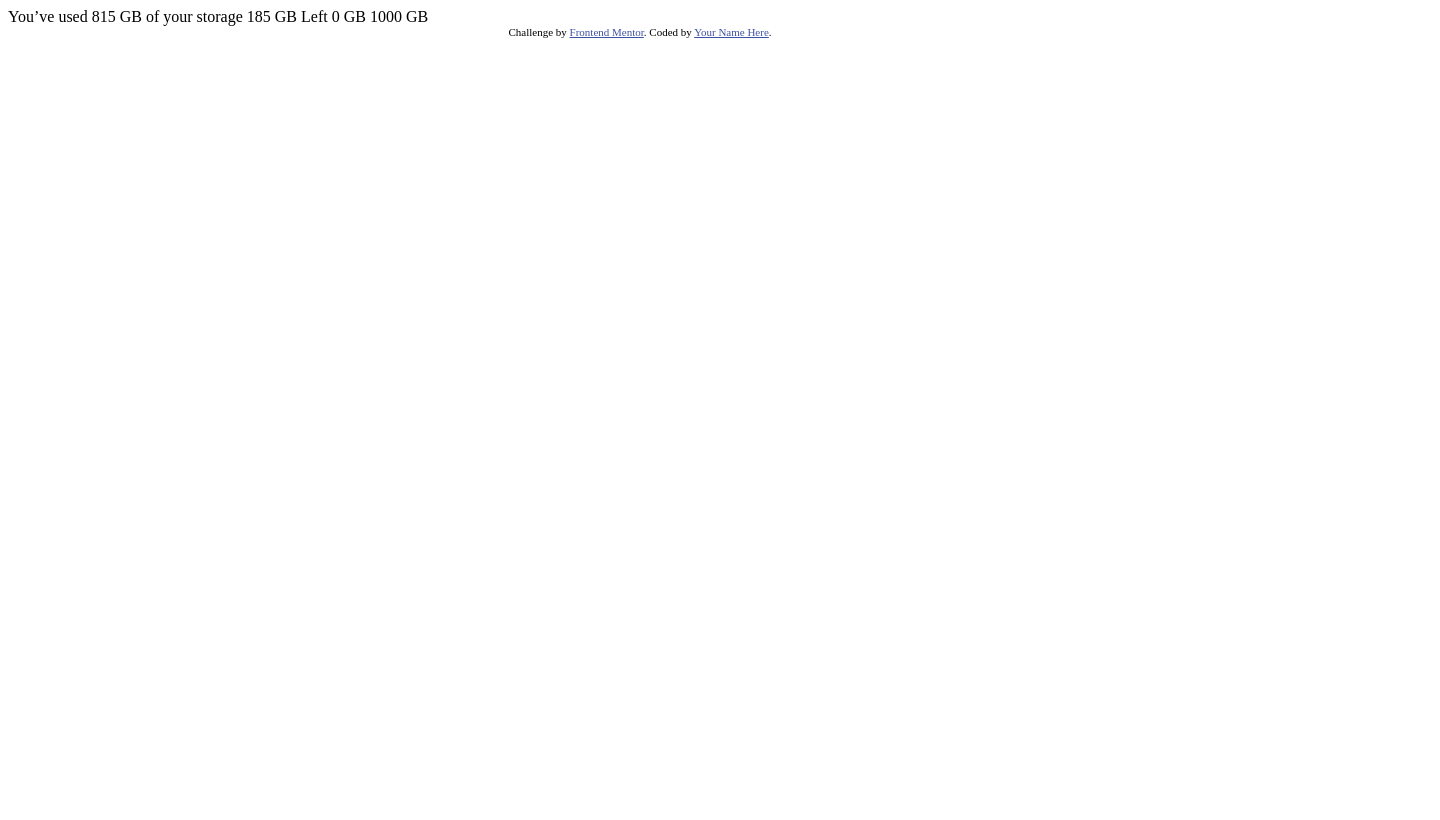
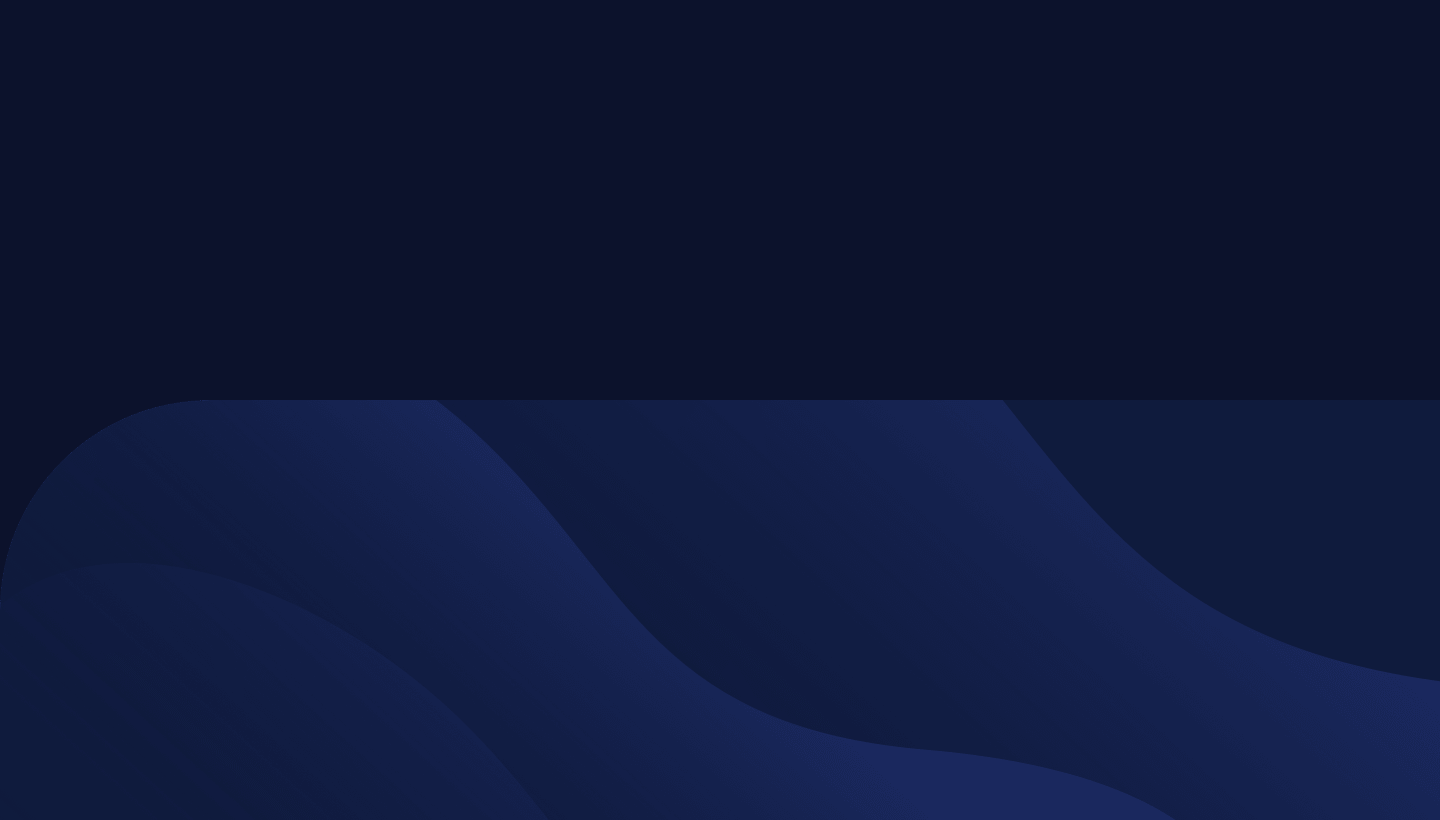
Before and after one commit to ronaldof16/Dados-filo, a plain HTML site: page index.html in a window 1280 px wide. Shown: the whole page, 1440 px wide, since content can reach past the window. Drawn offline with Linux system fonts and the light colour scheme.

Commit message:
Conclusão do background da página

```diff
--- a/index.html
+++ b/index.html
@@ -1,31 +1,19 @@
 <!DOCTYPE html>
-<html lang="en">
+<html lang="pt-br">
 <head>
   <meta charset="UTF-8">
-  <meta name="viewport" content="width=device-width, initial-scale=1.0"> <!-- displays site properly based on user's device -->
-
+  <meta name="viewport" content="width=device-width, initial-scale=1.0">
   <link rel="icon" type="image/png" sizes="32x32" href="./images/favicon-32x32.png">
-
   <title>Componente de armazenamento de dados filo</title>
-
-  <!-- Feel free to remove these styles or customise in your own stylesheet 👍 -->
-  <style>
-    .attribution { font-size: 11px; text-align: center; }
-    .attribution a { color: hsl(228, 45%, 44%); }
-  </style>
+  <link rel="stylesheet" href="style.css">
 </head>
 <body>
-
-  You’ve used 815 GB of your storage
-
-  185 GB Left
-
-  0 GB
-  1000 GB
-
-  <div class="attribution">
-    Challenge by <a href="https://www.frontendmentor.io?ref=challenge" target="_blank">Frontend Mentor</a>.
-    Coded by <a href="#">Your Name Here</a>.
-  </div>
+  <main>
+     <img class="bg-desktop"src="./images/bg-desktop.png" alt="">
+  </main>
+  <footer>
+    <!--<p>Challenge by<a href="https://www.frontendmentor.io?ref=challenge" target="_blank">Frontend Mentor</a>.
+    Coded by <a href="https://github.com/ronaldof16/Dados-filo.git">Ronaldo Fernando</a>.</p>-->
+  </footer>
 </body>
 </html>
--- /dev/null
+++ b/style.css
@@ -0,0 +1,17 @@
+* {
+    margin: 0;
+    background: hsl(229, 57%, 11%)
+}
+
+body {
+
+}
+
+.bg-desktop {
+    position: absolute;
+    top: 50%;
+}
+
+footer {
+    text-align: center;
+}
```
